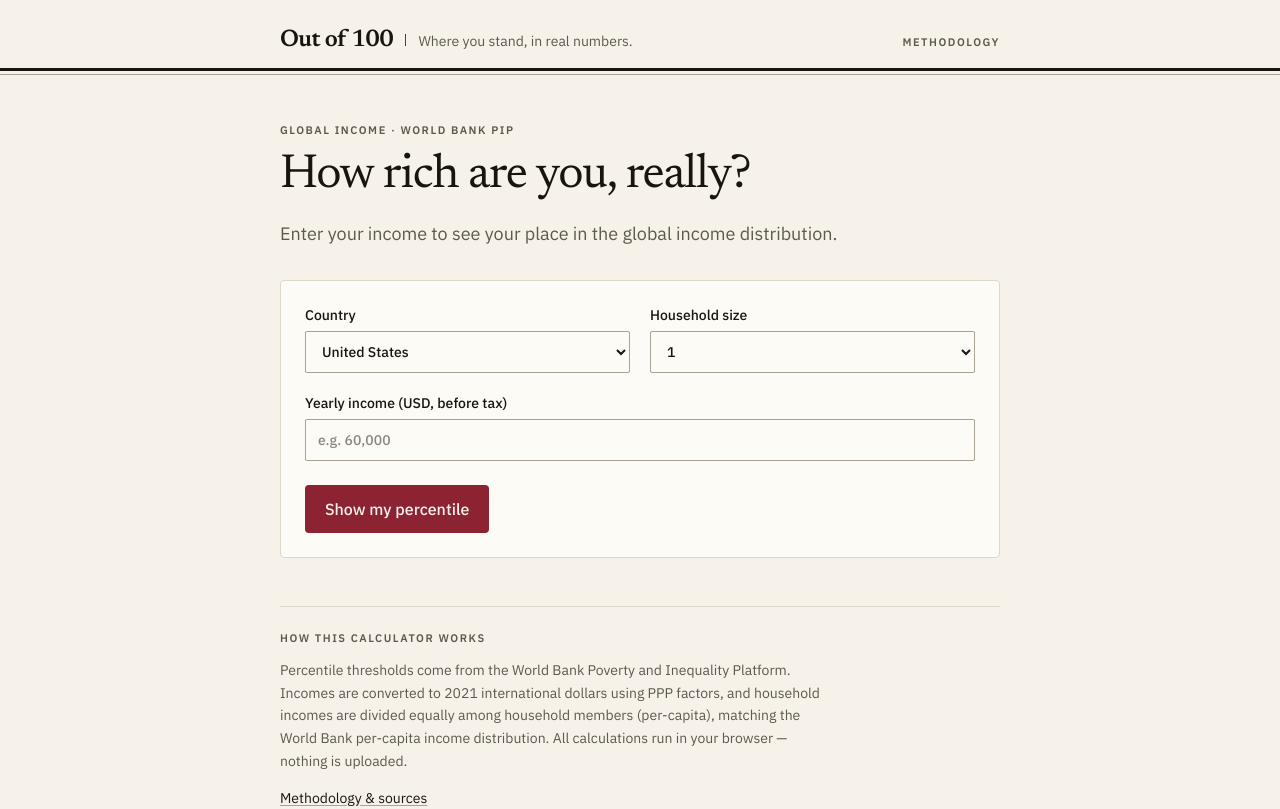
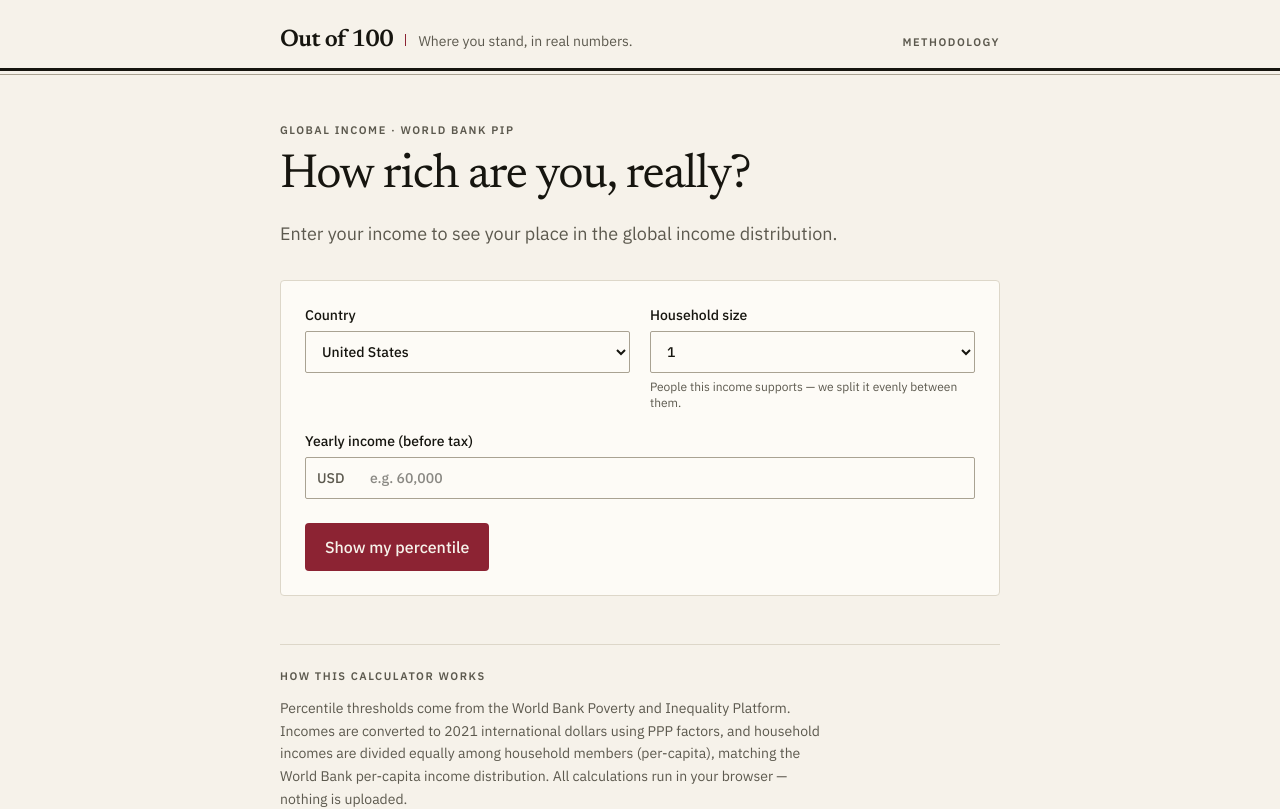
Before and after one commit to codesquare-dev/tiny-tests, a Next.js app: page /income-percentile in a window 1280 px wide. Shown: the top 809 px of the page. Built offline with nearby package versions, Linux system fonts and the light colour scheme.

Commit message:
fix: clarify household-size purpose and show currency inline on the income field

```diff
--- a/src/components/IncomeForm.tsx
+++ b/src/components/IncomeForm.tsx
@@ -115,17 +115,29 @@ export function IncomeForm() {
                 </option>
               ))}
             </select>
+            <span className="text-xs font-normal text-ink-muted">
+              People this income supports — we split it evenly between them.
+            </span>
           </label>
           <label className="flex flex-col gap-1.5 text-sm font-medium sm:col-span-2">
-            Yearly income ({country.currency}, before tax)
+            Yearly income (before tax)
+            <div className="relative">
+              <span
+                aria-hidden
+                className="pointer-events-none absolute inset-y-0 left-0 flex items-center pl-3 text-sm font-medium text-ink-muted tabular-nums"
+              >
+                {country.currency}
+              </span>
               <input
                 ref={incomeInputRef}
                 inputMode="numeric"
                 value={incomeDisplay}
                 onChange={handleIncomeChange}
                 placeholder="e.g. 60,000"
-              className="field"
+                className="field pl-16"
+                aria-label={`Yearly income in ${country.currency}, before tax`}
               />
+            </div>
           </label>
         </div>
         <button
```
Lines whose indentation alone changed are shown as unchanged.
